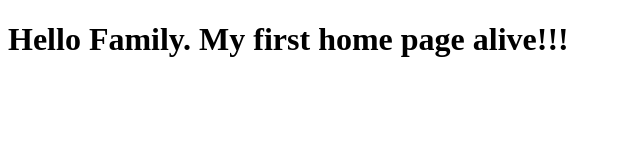
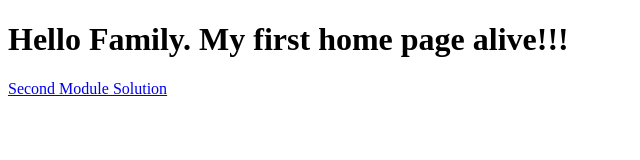
Before and after one commit to mcadavid/coursera-test, a plain HTML site: page site/index.html in a window 1280 px wide. Shown: the whole page, without its empty margins (0-640 px from the left). Drawn offline with Linux system fonts and the light colour scheme.

Commit message:
changed index file

```diff
--- a/site/index.html
+++ b/site/index.html
@@ -5,5 +5,6 @@
 </head>
 <body>
 	<h1>Hello Family. My first home page alive!!!</h1>
+	<a href="https://mcadavid.github.io/coursera-test/site/css-module-solutions/">Second Module Solution</a>
 </body>
 </html>
```
